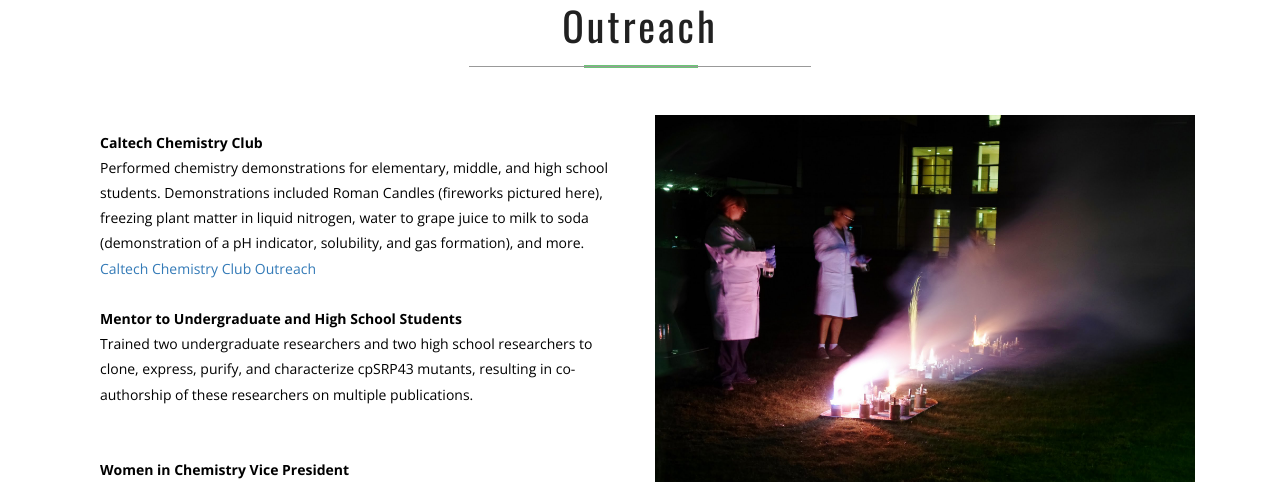
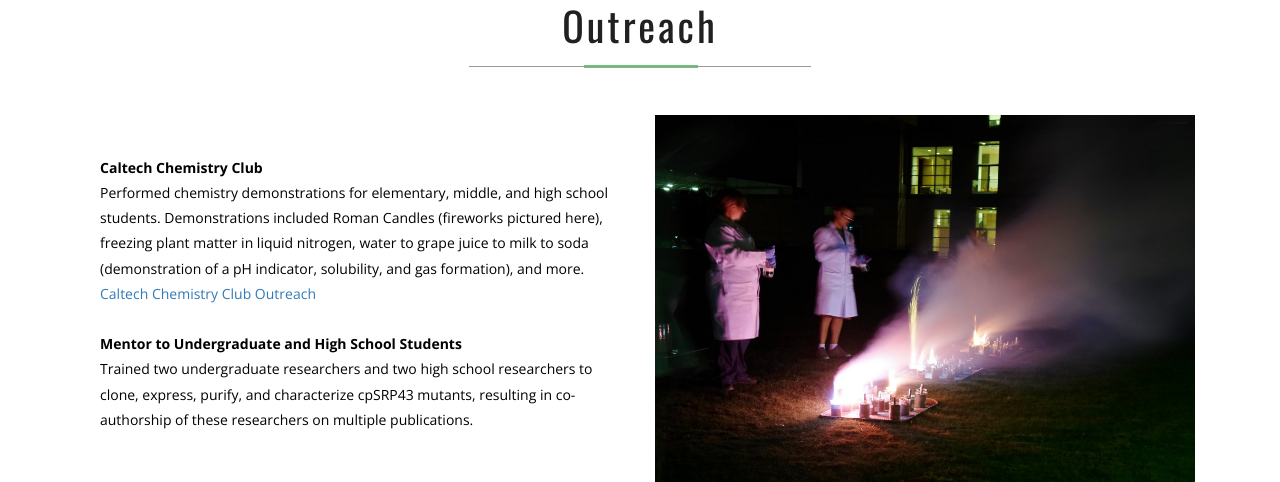
Before and after one commit to camillemcavoy/camillemcavoy.github.io, a plain HTML site: page teaching.html in a window 1280 px wide. Shown: the part 2130-2612 px from the top of the page. Drawn offline with nearby package versions, Linux system fonts and the light colour scheme; a script that the page names is missing.

Commit message:
More line spacing updates

```diff
--- a/teaching.html
+++ b/teaching.html
@@ -164,7 +164,7 @@ License URL: http://creativecommons.org/licenses/by/3.0/
                     <div class="panel panel-default">
                         <div id="collapseOne" class="panel-collapse collapse in" role="tabpanel" aria-labelledby="headingOne">
                             <div class="panel-body panel_text">
-				<p style="color:#000000;"><b>Caltech Chemistry Club</b> <br>Performed chemistry demonstrations for elementary, middle, and high school students. Demonstrations included Roman Candles (fireworks pictured here), freezing plant matter in liquid nitrogen, water to grape juice to milk to soda (demonstration of a pH indicator, solubility, and gas formation), and more. <a href="http://www.cce.caltech.edu/content/chem-club/outreach">Caltech Chemistry Club Outreach</a> </br>
+				<p style="color:#000000;"><br><b>Caltech Chemistry Club</b> <br>Performed chemistry demonstrations for elementary, middle, and high school students. Demonstrations included Roman Candles (fireworks pictured here), freezing plant matter in liquid nitrogen, water to grape juice to milk to soda (demonstration of a pH indicator, solubility, and gas formation), and more. <a href="http://www.cce.caltech.edu/content/chem-club/outreach">Caltech Chemistry Club Outreach</a> </br>
 				<br>
 				<b>Mentor to Undergraduate and High School Students</b> <br> Trained two undergraduate researchers and two high school researchers to clone, express, purify, and characterize cpSRP43 mutants, resulting in co-authorship of these researchers on multiple publications. </br>
 
```
